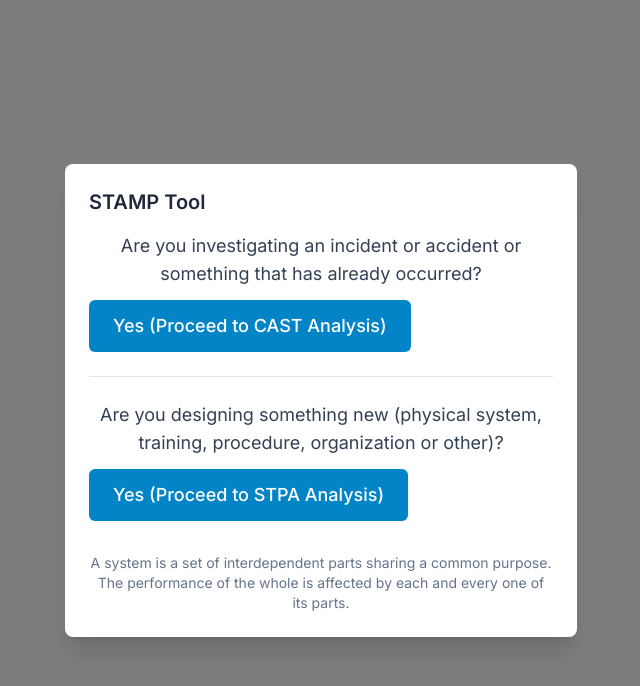
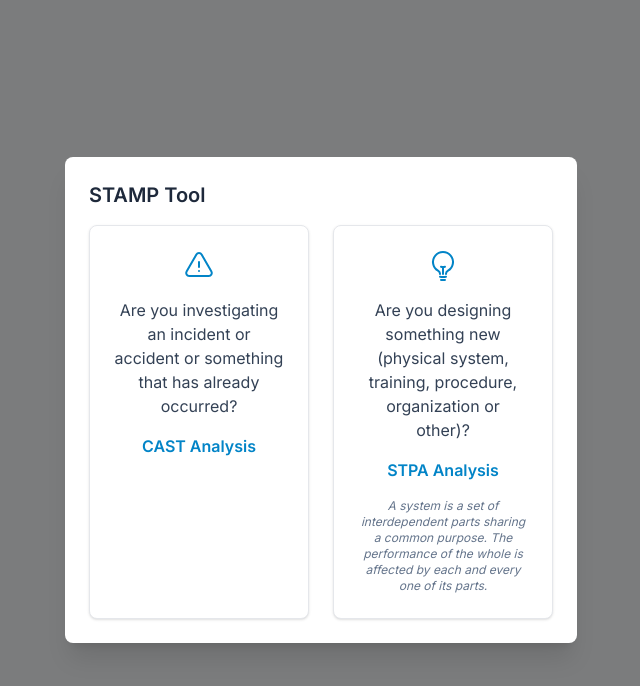
Before and after one commit to airvair/STAMPWebTool, a React (Vite) app: page /start#/start in a window 1280 px wide. Shown: the top 686 px of the page, without its empty margins (319-959 px from the left). Built offline with nearby package versions, Linux system fonts and the light colour scheme.

Commit message:
Make startup card boxes clickable

```diff
--- a/components/step1_Startup/StartupModal.tsx
+++ b/components/step1_Startup/StartupModal.tsx
@@ -3,9 +3,9 @@ import React from 'react';
 import { useNavigate } from 'react-router-dom';
 import { useAnalysis } from '../../hooks/useAnalysis';
 import { AnalysisType } from '../../types';
-import Button from '../shared/Button';
 import Modal from '../shared/Modal';
-import { CAST_STEPS, STPA_STEPS, APP_TITLE } from '../../constants'; // APP_TITLE can be used if STAMP Tool is a prefix
+import { CAST_STEPS, STPA_STEPS, APP_TITLE } from '../../constants';
+import { ExclamationTriangleIcon, LightBulbIcon } from '@heroicons/react/24/outline';
 
 const StartupModal: React.FC = () => {
   const { setAnalysisType, analysisSession } = useAnalysis();
@@ -20,38 +20,35 @@ const StartupModal: React.FC = () => {
   const isOpen = !analysisSession || !analysisSession.analysisType;
 
   return (
-    <Modal isOpen={isOpen} title={APP_TITLE} persistent={true} size="lg"> {/* Changed title and potentially size for more text */}
-      <div className="text-center">
-        <div className="space-y-6">
-          <div>
-            <p className="text-lg text-slate-700 mb-3">
+    <Modal isOpen={isOpen} title={APP_TITLE} persistent={true} size="lg">
+      <div className="mx-auto max-w-xl">
+        <div className="grid gap-6 md:grid-cols-2">
+          <button
+            type="button"
+            onClick={() => handleSelectType(AnalysisType.CAST)}
+            className="bg-white border rounded-lg shadow p-6 flex flex-col items-center text-center space-y-4 w-full cursor-pointer hover:shadow-lg hover:scale-105 focus:outline-none focus:ring-2 focus:ring-sky-500 transition-transform"
+          >
+            <ExclamationTriangleIcon className="h-8 w-8 text-sky-600" />
+            <p className="text-slate-700">
               Are you investigating an incident or accident or something that has already occurred?
             </p>
-            <Button
-              onClick={() => handleSelectType(AnalysisType.CAST)}
-              className="w-full md:w-auto"
-              size="lg"
-            >
-              Yes (Proceed to CAST Analysis)
-            </Button>
-          </div>
-          <hr className="my-4"/>
-          <div>
-            <p className="text-lg text-slate-700 mb-3">
+            <span className="text-sky-600 font-semibold">CAST Analysis</span>
+          </button>
+          <button
+            type="button"
+            onClick={() => handleSelectType(AnalysisType.STPA)}
+            className="bg-white border rounded-lg shadow p-6 flex flex-col items-center text-center space-y-4 w-full cursor-pointer hover:shadow-lg hover:scale-105 focus:outline-none focus:ring-2 focus:ring-sky-500 transition-transform"
+          >
+            <LightBulbIcon className="h-8 w-8 text-sky-600" />
+            <p className="text-slate-700">
               Are you designing something new (physical system, training, procedure, organization or other)?
             </p>
-            <Button
-              onClick={() => handleSelectType(AnalysisType.STPA)}
-              className="w-full md:w-auto"
-              size="lg"
-            >
-              Yes (Proceed to STPA Analysis)
-            </Button>
-          </div>
+            <span className="text-sky-600 font-semibold">STPA Analysis</span>
+            <p className="text-xs text-slate-500 italic">
+              A system is a set of interdependent parts sharing a common purpose. The performance of the whole is affected by each and every one of its parts.
+            </p>
+          </button>
         </div>
-        <p className="mt-8 text-sm text-slate-500">
-          A system is a set of interdependent parts sharing a common purpose. The performance of the whole is affected by each and every one of its parts.
-        </p>
       </div>
     </Modal>
   );
```
